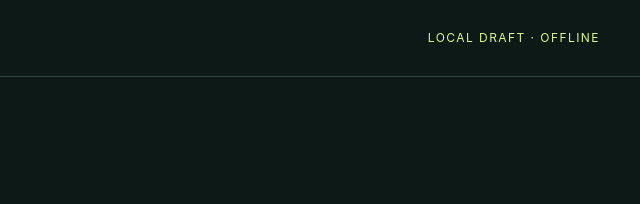
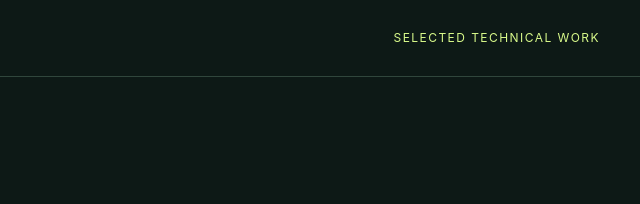
Before and after one commit to rammses/rammses.github.io, a plain HTML site: page site/engineering-notes/index.html in a window 1280 px wide. Shown: the top 204 px of the page, 640-1280 px from the left. Drawn offline with Linux system fonts and the light colour scheme.

Commit message:
Remove local draft label from engineering notes

```diff
--- a/site/engineering-notes/index.html
+++ b/site/engineering-notes/index.html
@@ -10,7 +10,7 @@
   <script src="script.js" defer></script>
 </head>
 <body>
-  <header><span class="mark">MB / ENGINEERING NOTES</span><span class="local">LOCAL DRAFT · OFFLINE</span></header>
+  <header><span class="mark">MB / ENGINEERING NOTES</span><span class="local">SELECTED TECHNICAL WORK</span></header>
   <main>
     <section class="intro"><p class="eyebrow">SELECTED TECHNICAL WORK</p><h1>Beyond the<br><em>configuration.</em></h1><p class="lead">Architecture, automation, and the operational detail that connects them. A reusable collection of anonymized engineering notes.</p><p class="note">Evidence labels distinguish documented implementations, demonstrations, and design work.</p></section>
     <section aria-label="Panel library">
```
